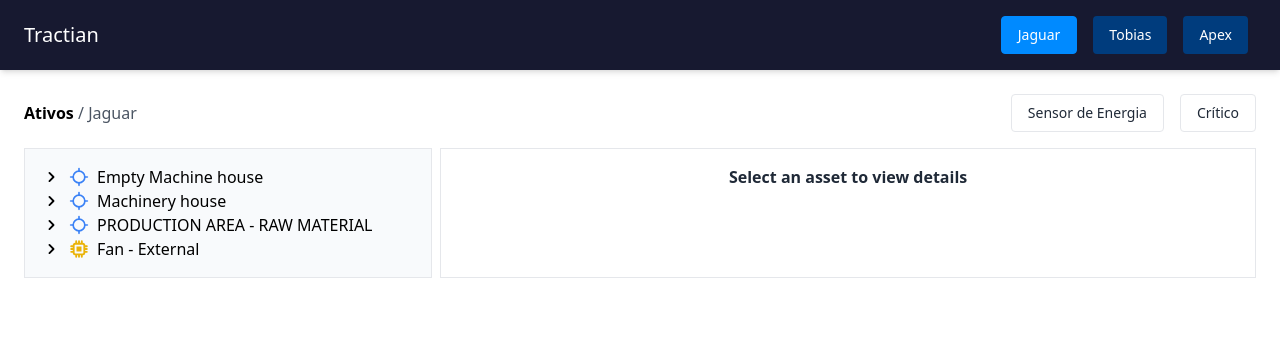
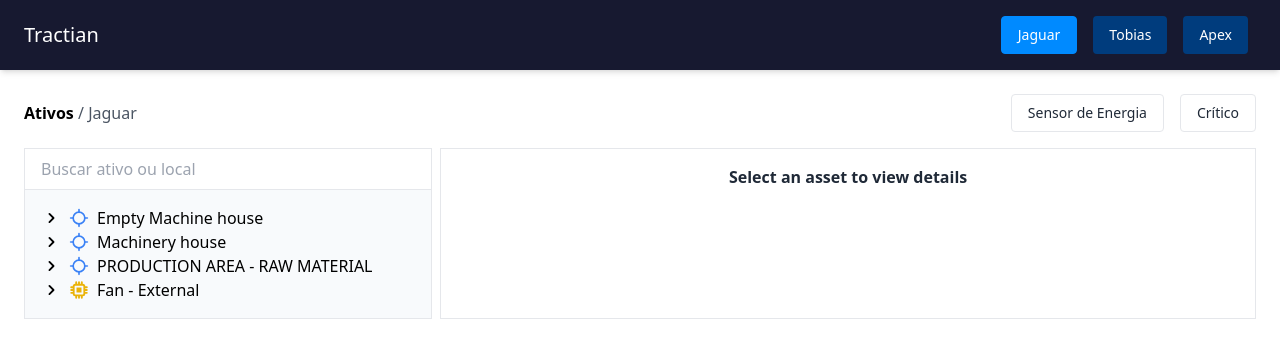
Before and after one commit to emiscode/tractian-challenge, a Next.js app: page / in a window 1280 px wide. Shown: the top 358 px of the page. Built offline with nearby package versions, Linux system fonts and the light colour scheme.

Commit message:
implement search

```diff
--- a/app/components/Sidebar.tsx
+++ b/app/components/Sidebar.tsx
@@ -1,7 +1,8 @@
 "use client";
 
-import React from "react";
+import React, { useCallback, useEffect, useState } from "react";
 import TreeView from "./TreeView";
+import { useAssetStore } from "@/store/assetsStore";
 
 interface SidebarProps {
   treeData: any[];
@@ -9,9 +10,63 @@
 }
 
 const Sidebar: React.FC<SidebarProps> = ({ treeData, onSelectNode }) => {
+  const [filteredData, setFilteredData] = useState<any[]>(treeData);
+  const { isFiltered, setIsFiltered } = useAssetStore();
+  const [isFilteredBySearch, setIsFilteredBySearch] = useState(false);
+  const [searchQuery, setSearchQuery] = useState("");
+
+  useEffect(() => {
+    setFilteredData(treeData);
+  }, [treeData]);
+
+  const filterAssets = useCallback((node: any, filter: string) => {
+    if (node.name.toLowerCase().includes(filter.toLocaleLowerCase())) {
+      return { ...node };
+    }
+
+    const filteredChildren = node.children
+      .map((child: any) => filterAssets(child, filter))
+      .filter(Boolean) as any[];
+
+    if (filteredChildren.length > 0) {
+      return { ...node, children: filteredChildren };
+    }
+
+    return null;
+  }, []);
+
+  const handleFilterBySearch = (event: any) => {
+    setSearchQuery(event.target.value);
+  };
+
+  useEffect(() => {
+    if (searchQuery) {
+      const newFilteredData = treeData
+        .map((node) => filterAssets(node, searchQuery))
+        .filter(Boolean) as any[];
+      setFilteredData(newFilteredData);
+      setIsFiltered(true);
+    } else {
+      setFilteredData(treeData);
+    }
+  }, [filterAssets, searchQuery, treeData, setIsFiltered]);
+
+  useEffect(() => {
+    if (isFiltered) return;
+    setFilteredData(treeData);
+    setSearchQuery("");
+  }, [isFiltered, treeData]);
+
   return (
-    <aside className="w-1/2 bg-slate-50 pt-4 pb-4 border border-gray-200">
-      <TreeView data={treeData} onSelectNode={onSelectNode} />
+    <aside className="w-1/2 bg-slate-50 pb-4 border border-gray-200">
+      <input
+        type="text"
+        value={searchQuery}
+        placeholder="Buscar ativo ou local"
+        className="w-full p-2 pl-4 border-b border-gray-200"
+        onChange={handleFilterBySearch}
+      />
+      <TreeView data={filteredData} onSelectNode={onSelectNode} />
     </aside>
   );
 };
--- a/app/components/TreeView.tsx
+++ b/app/components/TreeView.tsx
@@ -10,7 +10,7 @@
 
 const TreeView: React.FC<TreeViewProps> = ({ data, onSelectNode }) => {
   return (
-    <div>
+    <div className="pt-4">
       {data &&
         data.length > 0 &&
         data.map((node) => (
```
